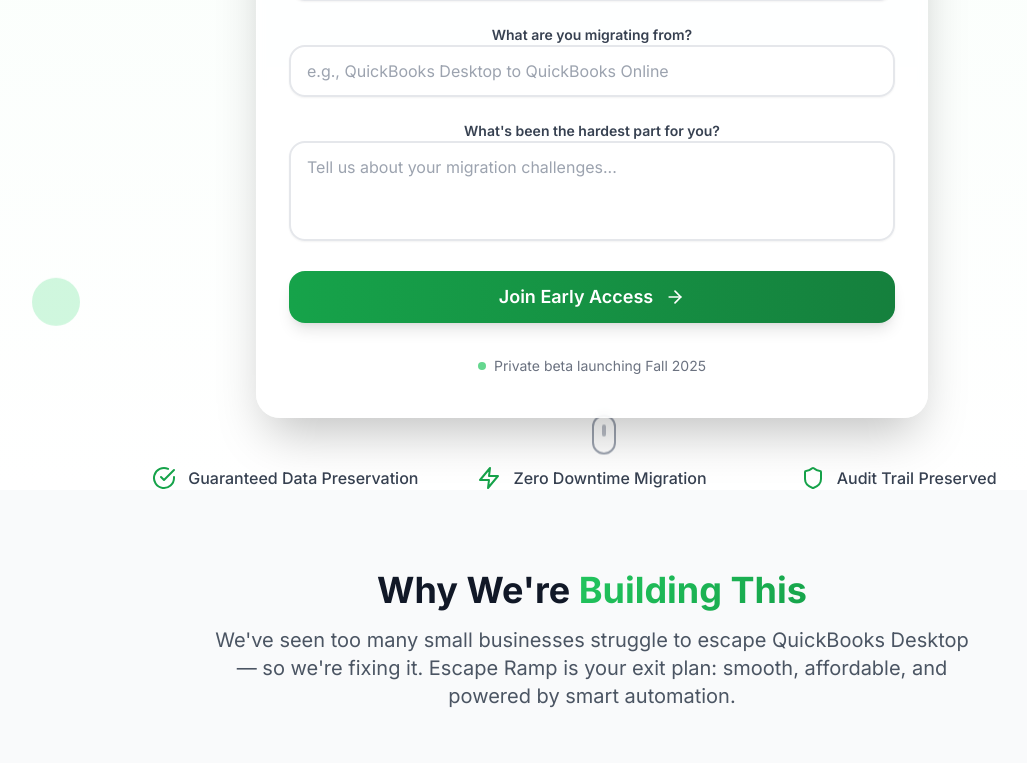
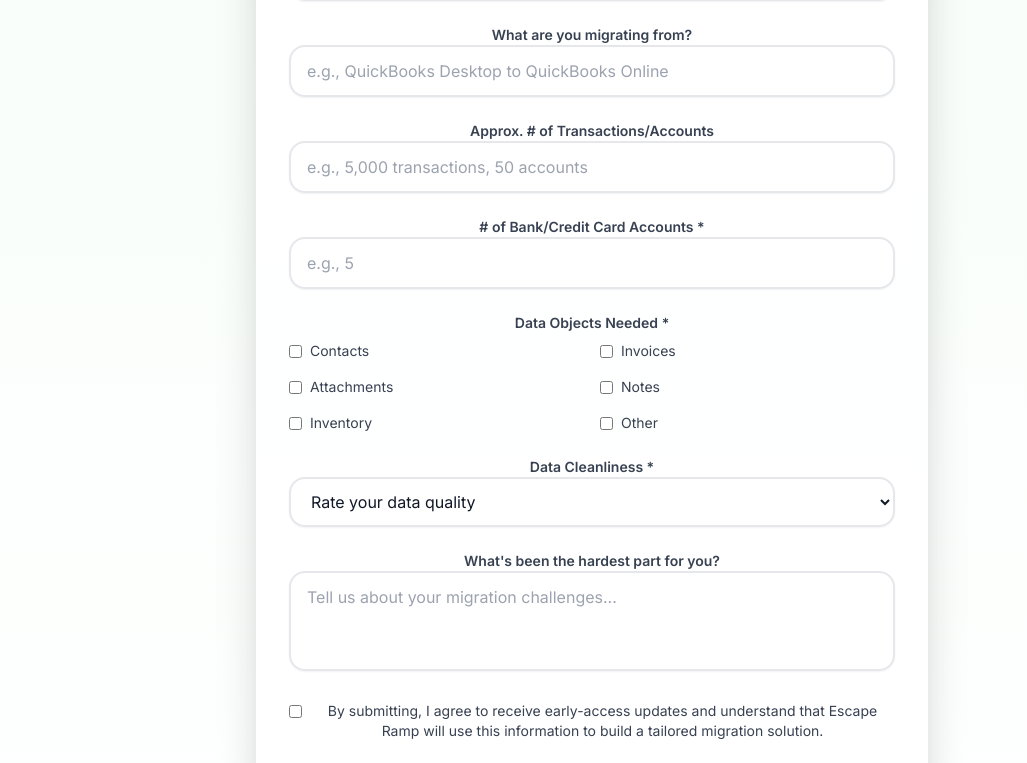
Before and after one commit to BTheCoderr/EscapeRampLanding, a Next.js app: page / in a window 1280 px wide. Shown: the part 1440-2203 px from the top of the page, without its empty margins (48-1075 px from the left). Built offline with nearby package versions, Linux system fonts and the light colour scheme.

Commit message:
Add detailed lead qualification fields to form

```diff
--- a/app/api/send-email/route.ts
+++ b/app/api/send-email/route.ts
@@ -16,7 +16,12 @@
     const urgency = formData.get('urgency') as string;
     const tool = formData.get('tool') as string;
     const migratingFrom = formData.get('migrating-from') as string;
+    const transactions = formData.get('transactions') as string;
+    const bankAccounts = formData.get('bank-accounts') as string;
+    const dataObjects = formData.getAll('data-objects') as string[];
+    const dataCleanliness = formData.get('data-cleanliness') as string;
     const struggles = formData.get('struggles') as string;
+    const termsAgreement = formData.get('terms-agreement') as string;
 
     // Validate email
     if (!email || !email.includes('@')) {
@@ -54,7 +59,12 @@
         <p><strong>Urgency:</strong> ${urgency || 'N/A'}</p>
         <p><strong>What tool do you have?:</strong> ${tool || 'N/A'}</p>
         <p><strong>What are you migrating from?:</strong> ${migratingFrom || 'N/A'}</p>
+        <p><strong>Approx. # of Transactions/Accounts:</strong> ${transactions || 'N/A'}</p>
+        <p><strong># of Bank/Credit Card Accounts:</strong> ${bankAccounts || 'N/A'}</p>
+        <p><strong>Data Objects Needed:</strong> ${dataObjects.length > 0 ? dataObjects.join(', ') : 'N/A'}</p>
+        <p><strong>Data Cleanliness:</strong> ${dataCleanliness || 'N/A'}</p>
         <p><strong>Specific Struggles:</strong> ${struggles || 'N/A'}</p>
+        <p><strong>Terms Agreement:</strong> ${termsAgreement ? 'Yes' : 'No'}</p>
         <p>Submission ID: ${submission.id}</p>
       `,
     });
--- a/components/Hero.tsx
+++ b/components/Hero.tsx
@@ -225,6 +225,85 @@
                   />
                 </div>
 
+                {/* Approx. # of Transactions/Accounts */}
+                <div className="group">
+                  <label className="block text-sm font-semibold text-gray-700 group-focus-within:text-green-600 transition-colors">
+                    Approx. # of Transactions/Accounts
+                  </label>
+                  <input
+                    type="text"
+                    name="transactions"
+                    placeholder="e.g., 5,000 transactions, 50 accounts"
+                    className="w-full px-4 py-3 rounded-2xl border-2 border-gray-200 focus:border-green-500 focus:ring-4 focus:ring-green-100 transition-all duration-300 text-gray-900 placeholder-gray-400 bg-white/90 backdrop-blur-sm shadow-sm hover:shadow-md"
+                  />
+                </div>
+
+                {/* # of Bank/Credit Card Accounts */}
+                <div className="group">
+                  <label className="block text-sm font-semibold text-gray-700 group-focus-within:text-green-600 transition-colors">
+                    # of Bank/Credit Card Accounts *
+                  </label>
+                  <input
+                    type="number"
+                    name="bank-accounts"
+                    placeholder="e.g., 5"
+                    min="0"
+                    className="w-full px-4 py-3 rounded-2xl border-2 border-gray-200 focus:border-green-500 focus:ring-4 focus:ring-green-100 transition-all duration-300 text-gray-900 placeholder-gray-400 bg-white/90 backdrop-blur-sm shadow-sm hover:shadow-md"
+                    required
+                  />
+                </div>
+
+                {/* Data Objects Needed */}
+                <div className="group">
+                  <label className="block text-sm font-semibold text-gray-700 group-focus-within:text-green-600 transition-colors">
+                    Data Objects Needed *
+                  </label>
+                  <div className="grid grid-cols-2 gap-4 mt-2">
+                    <label className="flex items-center space-x-2 cursor-pointer">
+                      <input type="checkbox" name="data-objects" value="contacts" className="rounded border-gray-300 text-green-600 focus:ring-green-500" />
+                      <span className="text-sm text-gray-700">Contacts</span>
+                    </label>
+                    <label className="flex items-center space-x-2 cursor-pointer">
+                      <input type="checkbox" name="data-objects" value="invoices" className="rounded border-gray-300 text-green-600 focus:ring-green-500" />
+                      <span className="text-sm text-gray-700">Invoices</span>
+                    </label>
+                    <label className="flex items-center space-x-2 cursor-pointer">
+                      <input type="checkbox" name="data-objects" value="attachments" className="rounded border-gray-300 text-green-600 focus:ring-green-500" />
+                      <span className="text-sm text-gray-700">Attachments</span>
+                    </label>
+                    <label className="flex items-center space-x-2 cursor-pointer">
+                      <input type="checkbox" name="data-objects" value="notes" className="rounded border-gray-300 text-green-600 focus:ring-green-500" />
+                      <span className="text-sm text-gray-700">Notes</span>
+                    </label>
+                    <label className="flex items-center space-x-2 cursor-pointer">
+                      <input type="checkbox" name="data-objects" value="inventory" className="rounded border-gray-300 text-green-600 focus:ring-green-500" />
+                      <span className="text-sm text-gray-700">Inventory</span>
+                    </label>
+                    <label className="flex items-center space-x-2 cursor-pointer">
+                      <input type="checkbox" name="data-objects" value="other" className="rounded border-gray-300 text-green-600 focus:ring-green-500" />
+                      <span className="text-sm text-gray-700">Other</span>
+                    </label>
+                  </div>
+                </div>
+
+                {/* Data Cleanliness */}
+                <div className="group">
+                  <label className="block text-sm font-semibold text-gray-700 group-focus-within:text-green-600 transition-colors">
+                    Data Cleanliness *
+                  </label>
+                  <select
+                    name="data-cleanliness"
+                    className="w-full px-4 py-3 rounded-2xl border-2 border-gray-200 focus:border-green-500 focus:ring-4 focus:ring-green-100 transition-all duration-300 text-gray-900 bg-white/90 backdrop-blur-sm shadow-sm hover:shadow-md"
+                    required
+                  >
+                    <option value="">Rate your data quality</option>
+                    <option value="poor">Poor</option>
+                    <option value="fair">Fair</option>
+                    <option value="good">Good</option>
+                    <option value="excellent">Excellent</option>
+                  </select>
+                </div>
+
                 {/* Specific struggles */}
                 <div className="group">
                   <label className="block text-sm font-semibold text-gray-700 group-focus-within:text-green-600 transition-colors">
@@ -236,6 +315,21 @@
                     rows={3}
                     className="w-full px-4 py-3 rounded-2xl border-2 border-gray-200 focus:border-green-500 focus:ring-4 focus:ring-green-100 transition-all duration-300 text-gray-900 placeholder-gray-400 bg-white/90 backdrop-blur-sm shadow-sm hover:shadow-md resize-none"
                   ></textarea>
+                </div>
+
+                {/* Terms agreement */}
+                <div className="group">
+                  <label className="flex items-start space-x-2 cursor-pointer">
+                    <input
+                      type="checkbox"
+                      name="terms-agreement"
+                      className="mt-1 rounded border-gray-300 text-green-600 focus:ring-green-500"
+                      required
+                    />
+                    <span className="text-sm text-gray-700">
+                      By submitting, I agree to receive early-access updates and understand that Escape Ramp will use this information to build a tailored migration solution.
+                    </span>
+                  </label>
                 </div>
 
                 <button
```
